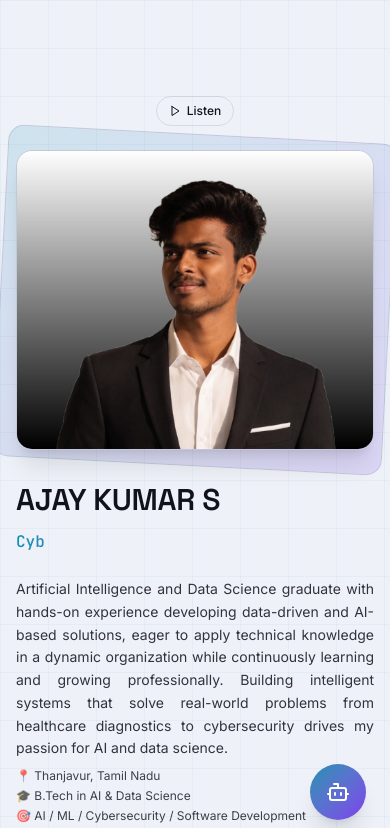
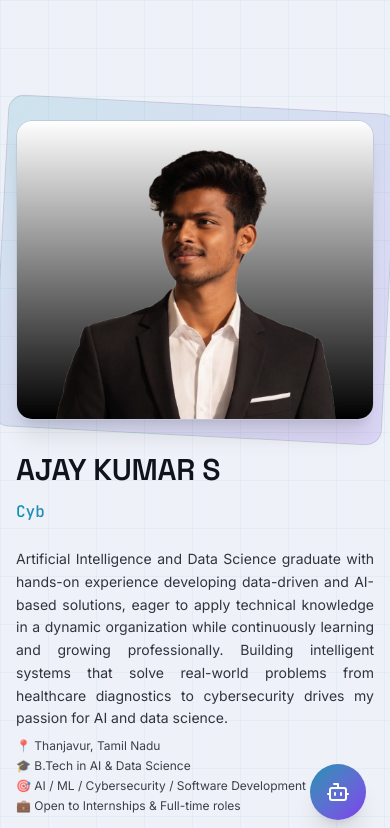
Before and after one commit to ajaykumar098/ajaykumar-portfolio, a React (Vite) app: page / in a window 390 px wide. Shown: the top 828 px of the page. Built offline with nearby package versions, Linux system fonts and the light colour scheme.

Commit message:
fix: hide play button on mobile

```diff
--- a/src/components/ui/PlayButton.jsx
+++ b/src/components/ui/PlayButton.jsx
@@ -20,7 +20,7 @@ export default function PlayButton({ narration, className, label = "Play section
       onClick={handleClick}
       aria-label={isSpeaking ? "Stop narration" : label}
       className={cn(
-        "flex items-center gap-1.5 px-3 py-1.5 rounded-full text-xs font-medium panel-stroke transition-colors",
+        "hidden md:flex items-center gap-1.5 px-3 py-1.5 rounded-full text-xs font-medium panel-stroke transition-colors",
         isSpeaking ? "bg-accent/15 text-accent dark:text-accent-light" : "hover:bg-accent/10",
         className
       )}
```
